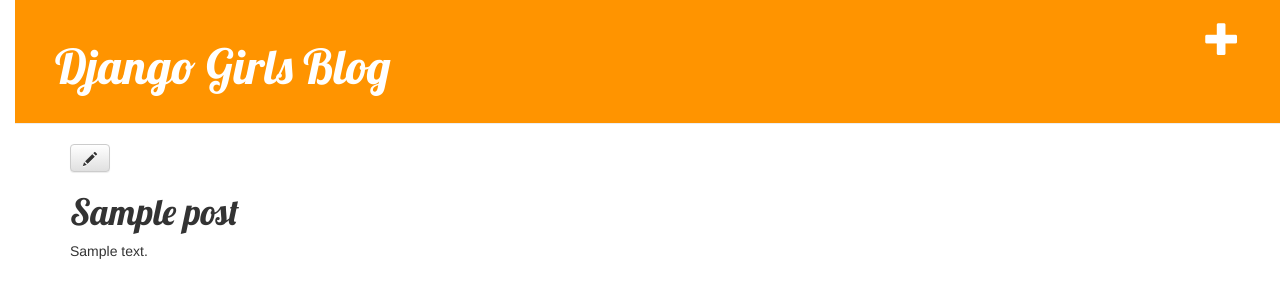
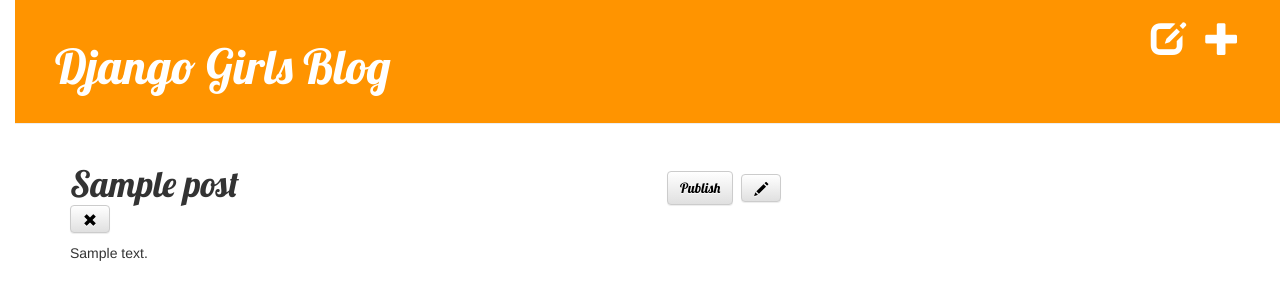
Before and after one commit to jadorepaisley12/my-first-blog, a Django app: page /post/1/ in a window 1280 px wide. Shown: the top 300 px of the page. Run offline with Django 3.2, Linux system fonts and the light colour scheme; a user stored in the database is signed in; tables that the repository leaves empty hold one stand-in row (values such as "Sample post"); some libraries are stand-ins or nearby versions.

Commit message:
Added draft post functionality and delete post

```diff
--- a/blog/templates/blog/base.html
+++ b/blog/templates/blog/base.html
@@ -11,6 +11,7 @@
         <div class="page-header">
             {% if user.is_authenticated %}
                 <a href="{% url 'post_new' %}" class="top-menu"><span class="glyphicon glyphicon-plus"></span></a>
+                <a href="{% url 'post_draft_list' %}" class="top-menu"><span class="glyphicon glyphicon-edit"></span></a>
             {% endif %}
             <h1><a href="/">Django Girls Blog</a></h1>
         </div>
--- a/blog/templates/blog/post_detail.html
+++ b/blog/templates/blog/post_detail.html
@@ -1,16 +1,23 @@
 {% extends 'blog/base.html' %}
 
 {% block content %}
-    <div class="post">
+<div class="post">
+    <h1>{{ post.title }}
         {% if post.published_date %}
-            <div class="date">
-                {{ post.published_date }}
-            </div>
+        <div class="date" style="margin-left: 420px;">
+            {{ post.published_date }}
+        </div>
+        {% else %}
+        <a class="btn btn-default" style="margin-left: 420px;" href="{% url 'post_publish' pk=post.pk %}">Publish</a>
         {% endif %}
         {% if user.is_authenticated %}
-            <a class="btn btn-default" href="{% url 'post_edit' pk=post.pk %}"><span class="glyphicon glyphicon-pencil"></span></a>
+        <a class="btn btn-default" href="{% url 'post_edit' pk=post.pk %}"><span
+                class="glyphicon glyphicon-pencil"></span></a>
+        <a class="btn btn-default" href="{% url 'post_remove' pk=post.pk %}"><span
+                class="glyphicon glyphicon-remove"></span></a>
+
         {% endif %}
-        <h1>{{ post.title }}</h1>
-        <p>{{ post.text|linebreaksbr }}</p>
-    </div>
+    </h1>
+    <p>{{ post.text|linebreaksbr }}</p>
+</div>
 {% endblock %}
--- a/blog/urls.py
+++ b/blog/urls.py
@@ -6,4 +6,7 @@ urlpatterns = [
     url(r'^post/(?P<pk>\d+)/$', views.post_detail, name='post_detail'),
     url(r'^post/new/$', views.post_new, name='post_new'),
     url(r'^post/(?P<pk>\d+)/edit/$', views.post_edit, name='post_edit'),
+    url(r'^drafts/$', views.post_draft_list, name='post_draft_list'),
+    url(r'^post/(?P<pk>\d+)/publish/$', views.post_publish, name='post_publish'),
+    url(r'^post/(?P<pk>\d+)/remove/$', views.post_remove, name='post_remove'),
 ]
--- a/blog/views.py
+++ b/blog/views.py
@@ -18,7 +18,6 @@ def post_new(request):
         if form.is_valid():
             post = form.save(commit=False)
             post.author = request.user
-            post.published_date = timezone.now()
             post.save()
             return redirect('post_detail', pk=post.pk)
     else:
@@ -32,9 +31,22 @@ def post_edit(request, pk):
         if form.is_valid():
             post = form.save(commit=False)
             post.author = request.user
-            post.published_date = timezone.now()
             post.save()
             return redirect('post_detail', pk=post.pk)
     else:
         form = PostForm(instance=post)
     return render(request, 'blog/post_edit.html', {'form': form})
+
+def post_draft_list(request):
+    posts = Post.objects.filter(publish_date__isnull=True).order_by('created_date')
+    return render(request, 'blog/post_draft_list.html', {'posts':posts})
+
+def post_publish(request, pk):
+    post = get_object_or_404(Post, pk=pk)
+    post.publish()
+    return redirect('post_detail', pk=pk)
+
+def post_remove(request, pk):
+    post = get_object_or_404(Post, pk=pk)
+    post.delete()
+    return redirect('post_list')
```
Also changed, not shown: blog/templates/blog/post_draft_list.html (added, +11 -0 lines).
